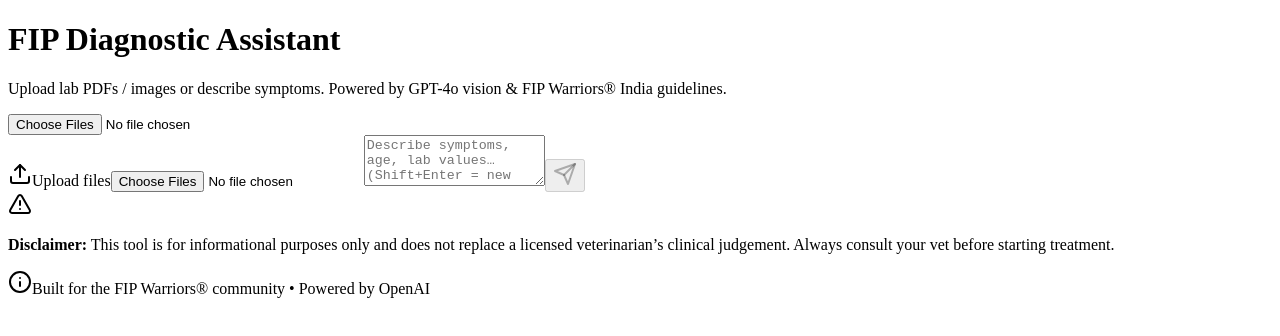
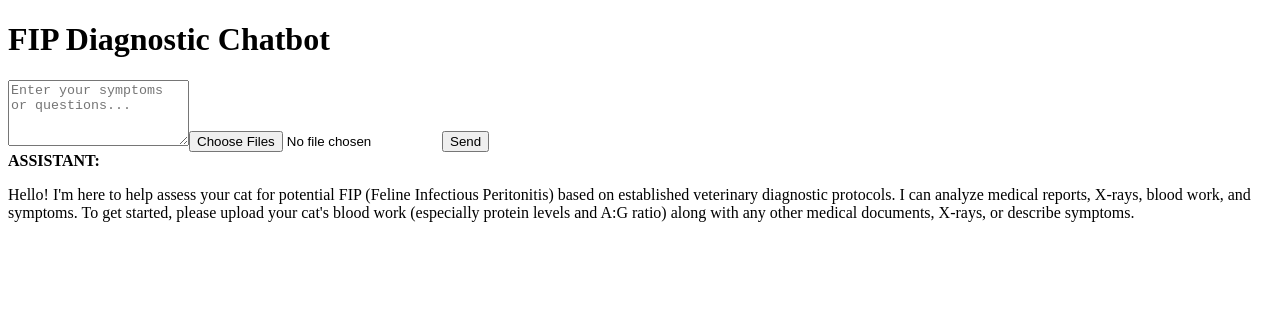
Before and after one commit to Hornypanda/FIP, a Next.js app: page / in a window 1280 px wide. Shown: the top 336 px of the page. Built offline with nearby package versions, Linux system fonts and the light colour scheme.

Commit message:
Update FipDiagnosticChatbot.tsx

```diff
--- a/components/FipDiagnosticChatbot.tsx
+++ b/components/FipDiagnosticChatbot.tsx
@@ -1,347 +1,166 @@
-/* components/FipDiagnosticChatbot.tsx */
-import React, {
-  useState,
-  useRef,
-  useEffect,
-  ChangeEvent,
-  KeyboardEvent,
-} from "react";
-import {
-  Upload as UploadIcon,
-  Send,
-  Info,
-  AlertTriangle,
-} from "lucide-react";
-import * as pdfjsLib from "pdfjs-dist/legacy/build/pdf";
+import React, { useState, useRef } from 'react';
+import { Upload, Send, FileText, Image, MessageCircle, AlertTriangle, Stethoscope, Heart, CheckCircle, Info } from 'lucide-react';
 
-/* -------------------------------------------------------------
-   1.  helper – File → base-64 data-URL  (for images & rendered PDFs)
----------------------------------------------------------------- */
-const fileToDataURL = (f: File) =>
-  new Promise<string>((res, rej) => {
-    const fr = new FileReader();
-    fr.onload = () => res(fr.result as string);
-    fr.onerror = rej;
-    fr.readAsDataURL(f);
-  });
+const FIPDiagnosticChatbot = () => {
+  const [messages, setMessages] = useState([
+    {
+      role: 'assistant',
+      content: 'Hello! I\'m here to help assess your cat for potential FIP (Feline Infectious Peritonitis) based on established veterinary diagnostic protocols. I can analyze medical reports, X-rays, blood work, and symptoms.\n\nTo get started, please upload your cat\'s blood work (especially protein levels and A:G ratio) along with any other medical documents, X-rays, or describe symptoms.'
+    }
+  ]);
+  const [inputMessage, setInputMessage] = useState('');
+  const [uploadedFiles, setUploadedFiles] = useState([]);
+  const [isLoading, setIsLoading] = useState(false);
+  const fileInputRef = useRef(null);
 
-/* -------------------------------------------------------------
-   2.  helper – Extract TEXT from PDF
----------------------------------------------------------------- */
-async function pdfToText(file: File): Promise<string> {
-  const data = await file.arrayBuffer();
-  const pdf = await pdfjsLib.getDocument({ data }).promise;
-  let full = "";
-  for (let p = 1; p <= pdf.numPages; p++) {
-    const page = await pdf.getPage(p);
-    const txt = await page.getTextContent();
-    full +=
-      txt.items
-        .map((it: any) => ("str" in it ? it.str : ""))
-        .join(" ")
-        .trim() + "\n";
-  }
-  return full.trim();
-}
-
-/* -------------------------------------------------------------
-   3.  helper – Render N pages of a PDF to PNG data-URLs
----------------------------------------------------------------- */
-async function pdfToImages(
-  file: File,
-  maxPages = 3
-): Promise<string[]> {
-  const buf = await file.arrayBuffer();
-  const pdf = await pdfjsLib.getDocument({ data: buf }).promise;
-  const urls: string[] = [];
-
-  const pages = Math.min(maxPages, pdf.numPages);
-  for (let p = 1; p <= pages; p++) {
-    const page = await pdf.getPage(p);
-    const viewport = page.getViewport({ scale: 1.5 });
-    const canvas = document.createElement("canvas");
-    canvas.width = viewport.width;
-    canvas.height = viewport.height;
-    const ctx = canvas.getContext("2d")!;
-    await page.render({ canvasContext: ctx, viewport }).promise;
-    urls.push(canvas.toDataURL("image/png"));
-  }
-  return urls;
-}
-
-/* tiny helper to wrap a data-URL in a File-like object */
-const dataUrlToFile = (url: string, idx: number) =>
-  new File([url], `page-${idx}.png`, { type: "image/png" });
-
-/* -------------------------------------------------------------
-   4.  Chat completions via our serverless /api/chat
----------------------------------------------------------------- */
-async function askOpenAI(
-  userMsg: string,
-  allImages: File[],
-  pdfTexts: string[]
-): Promise<string> {
-  const visionMsgs = await Promise.all(
-    allImages.map(async (f) => ({
-      role: "user",
-      content: [
-        {
-          type: "image_url",
-          image_url: { url: await fileToDataURL(f) },
-        },
-      ],
-    }))
-  );
-
-  const pdfTextBlock =
-    pdfTexts.length > 0
-      ? [
-          {
-            role: "user",
-            content:
-              "The user also provided the following extracted PDF text:\n\n" +
-              pdfTexts.join("\n\n---\n\n"),
-          },
-        ]
-      : [];
-
-  const resp = await fetch("/api/chat", {
-    method: "POST",
-    headers: { "Content-Type": "application/json" },
-    body: JSON.stringify({
-      messages: [
-        {
-          role: "system",
-          content:
-            "You are an evidence-based assistant specialising in Feline Infectious Peritonitis (FIP). " +
-            "Analyse any attached images (bloodwork screenshots, X-rays, ultrasound) and/or extracted PDF text. " +
-            "Cite values, explain relevance to FIP, and clearly state uncertainty.",
-        },
-        { role: "user", content: userMsg || "(See attached files)" },
-        ...visionMsgs,
-        ...pdfTextBlock,
-      ],
-      model: "gpt-4o-mini",
-      max_tokens: 800,
-      temperature: 0.2,
-    }),
-  }).then((r) => r.json());
-
-  return (
-    resp?.choices?.[0]?.message?.content ??
-    "⚠️ OpenAI didn’t return any text."
-  );
-}
-
-/* -------------------------------------------------------------
-   5.  React component
----------------------------------------------------------------- */
-export default function FipDiagnosticChatbot() {
-  /* state */
-  const [history, setHistory] = useState<
-    { role: "user" | "assistant"; content: string }[]
-  >([]);
-  const [input, setInput] = useState("");
-  const [files, setFiles] = useState<File[]>([]);
-  const [busy, setBusy] = useState(false);
-
-  /* refs */
-  const pickerRef = useRef<HTMLInputElement>(null);
-  const bottomRef = useRef<HTMLDivElement>(null);
-
-  /* auto-scroll */
-  useEffect(() => {
-    bottomRef.current?.scrollIntoView({ behavior: "smooth" });
-  }, [history, busy]);
-
-  /* handle selection */
-  const handleChoose = (e: ChangeEvent<HTMLInputElement>) => {
-    if (!e.target.files) return;
-    setFiles(Array.from(e.target.files));
-  };
-
-  /* send */
-  const send = async () => {
-    if (!input.trim() && files.length === 0) return;
-
-    // optimistic UI
-    setHistory((h) => [
-      ...h,
-      {
-        role: "user",
-        content:
-          input ||
-          `📎 Sent ${files.length} file${files.length > 1 ? "s" : ""}.`,
+  const fipKnowledgeBase = {
+    types: {
+      wet: "Usually beginning with high temperature, loss of appetite and lethargy...",
+      pleural: "Showing similar symptoms of lethargy, high temperature and loss of appetite...",
+      dry: "Often more difficult to diagnose, Dry FIP also tends to be more chronic...",
+      ocular: "When the virus manages to reach the eyes it's called Ocular FIP...",
+      neurological: "When the virus crosses the blood-brain barrier, inflammation can enter the brain..."
+    },
+    bloodworkIndicators: {
+      wetFIP: {
+        hematocrit: "reduced",
+        reticulocyte: "normal to reduced",
+        neutrophils: "increased",
+        lymphocytes: "reduced",
+        mcv: "reduced",
+        totalProtein: "normal to elevated",
+        albumin: "normal to reduced",
+        globulins: "increased",
+        gammaglobulins: "increased",
+        ag: "reduced (<0.5)",
+        bilirubin: "increased",
+        acutePhaseProteins: "increased"
       },
-    ]);
-    setBusy(true);
-
-    try {
-      const imgFiles = files.filter((f) => f.type.startsWith("image/"));
-      const pdfFiles = files.filter(
-        (f) => f.type === "application/pdf"
-      );
-
-      /* extract text + images from PDFs */
-      const pdfTexts = await Promise.all(pdfFiles.map(pdfToText));
-      const pdfImgArrays = await Promise.all(
-        pdfFiles.map(pdfToImages)
-      );
-      const pdfImgs = pdfImgArrays
-        .flat()
-        .map(dataUrlToFile); // wrap as File objects
-
-      const allImages = [...imgFiles, ...pdfImgs];
-
-      const reply = await askOpenAI(input, allImages, pdfTexts);
-      setHistory((h) => [...h, { role: "assistant", content: reply }]);
-    } catch (err) {
-      console.error(err);
-      setHistory((h) => [
-        ...h,
-        {
-          role: "assistant",
-          content:
-            "Sorry, something went wrong while talking to OpenAI. Try again later.",
-        },
-      ]);
-    } finally {
-      setInput("");
-      setFiles([]);
-      setBusy(false);
+      dryFIP: {
+        hematocrit: "normal to reduced",
+        reticulocyte: "normal to reduced",
+        neutrophils: "increased",
+        lymphocytes: "normal to reduced",
+        mcv: "reduced",
+        totalProtein: "normal to elevated",
+        albumin: "normal to reduced",
+        globulins: "increased",
+        gammaglobulins: "increased",
+        ag: "reduced (<0.5)",
+        bilirubin: "normal to elevated",
+        acutePhaseProteins: "increased"
+      }
+    },
+    diagnosticTools: {
+      ultrasound: "The presence of abdominal or thoracic fluid strongly supports a diagnosis...",
+      pcr: "A positive PCR result, especially on effusion or FNA from a lymph node...",
+      rivalta: "A simple, in-house test that can support FIP diagnosis...",
+      imaging: "MRI is particularly useful in neuro FIP..."
+    },
+    recommendedSamples: {
+      wet: "Effusion",
+      pleural: "Effusion",
+      dry: "Fine needle aspirate of affected Mesenteric Lymph Nodes",
+      ocular: "Aqueous humor",
+      neurological: "Cerebrospinal fluid (via CSF tap)"
     }
   };
 
-  const onKey = (e: KeyboardEvent<HTMLTextAreaElement>) => {
-    if (e.key === "Enter" && !e.shiftKey) {
-      e.preventDefault();
-      send();
+  const analyzeWithOpenAI = async (userInput, files = []) => {
+    try {
+      const openAiApiKey = process.env.NEXT_PUBLIC_OPENAI_API_KEY || '';
+      if (!openAiApiKey) throw new Error("OpenAI API key is not set.");
+
+      const context = `You are a FIP (Feline Infectious Peritonitis) diagnostic assistant. Use only the following vetted knowledge:\n\nTYPES:\n${Object.entries(fipKnowledgeBase.types).map(([k, v]) => `${k}: ${v}`).join('\n')}\n\nBLOODWORK:\nWet: ${Object.entries(fipKnowledgeBase.bloodworkIndicators.wetFIP).map(([k,v]) => `${k}: ${v}`).join(', ')}\nDry: ${Object.entries(fipKnowledgeBase.bloodworkIndicators.dryFIP).map(([k,v]) => `${k}: ${v}`).join(', ')}\n\nTOOLS:\n${Object.entries(fipKnowledgeBase.diagnosticTools).map(([k, v]) => `${k}: ${v}`).join('\n')}\n\nSAMPLES:\n${Object.entries(fipKnowledgeBase.recommendedSamples).map(([k,v]) => `${k}: ${v}`).join(', ')}`;
+
+      const messages = [
+        { role: "system", content: context },
+        { role: "user", content: userInput || "Please analyze the uploaded files and symptoms for FIP." }
+      ];
+
+      const res = await fetch("https://api.openai.com/v1/chat/completions", {
+        method: "POST",
+        headers: {
+          "Content-Type": "application/json",
+          Authorization: `Bearer ${openAiApiKey}`
+        },
+        body: JSON.stringify({
+          model: "gpt-4",
+          messages,
+          temperature: 0.3,
+          max_tokens: 1500
+        })
+      });
+
+      const data = await res.json();
+      return data.choices?.[0]?.message?.content || "No valid response from OpenAI.";
+    } catch (err) {
+      console.error("OpenAI error:", err);
+      return "There was an error processing your request with OpenAI.";
     }
   };
 
-  /* -----------------------------------------------------------
-     6.  UI – polished Tailwind design
-  ----------------------------------------------------------- */
+  const handleSendMessage = async () => {
+    if (!inputMessage.trim() && uploadedFiles.length === 0) return;
+
+    const userMessage = {
+      role: 'user',
+      content: inputMessage || 'I have uploaded files for analysis.',
+      files: uploadedFiles
+    };
+
+    setMessages(prev => [...prev, userMessage]);
+    setIsLoading(true);
+    setInputMessage('');
+    setUploadedFiles([]);
+
+    try {
+      const response = await analyzeWithOpenAI(inputMessage, uploadedFiles);
+
+      setMessages(prev => [...prev, {
+        role: 'assistant',
+        content: response
+      }]);
+    } catch (error) {
+      setMessages(prev => [...prev, {
+        role: 'assistant',
+        content: 'There was an error with the OpenAI API.'
+      }]);
+    }
+
+    setIsLoading(false);
+  };
+
   return (
-    <div className="min-h-screen bg-gradient-to-br from-indigo-50 via-purple-50 to-pink-50 flex flex-col gap-10 p-6 md:p-10">
-      {/* hero */}
-      <header className="text-center space-y-3">
-        <h1 className="text-4xl md:text-5xl font-extrabold bg-gradient-to-r from-blue-600 to-indigo-600 text-transparent bg-clip-text drop-shadow-sm">
-          FIP Diagnostic Assistant
-        </h1>
-        <p className="text-gray-700 max-w-xl mx-auto">
-          Upload lab PDFs / images or describe symptoms. Powered by GPT-4o
-          vision &amp; FIP Warriors® India guidelines.
-        </p>
-      </header>
-
-      {/* chat card */}
-      <section className="flex-1 max-w-4xl mx-auto bg-white/80 backdrop-blur-lg rounded-3xl shadow-2xl overflow-hidden flex flex-col">
-        {/* message history */}
-        <div className="flex-1 overflow-y-auto p-6 md:p-8 space-y-6 bg-gradient-to-b from-white/50 to-white">
-          {history.map((m, i) => (
-            <div
-              key={i}
-              className={`flex ${
-                m.role === "user" ? "justify-end" : "justify-start"
-              }`}
-            >
-              <div
-                className={`max-w-[80%] rounded-2xl p-4 md:p-5 whitespace-pre-wrap leading-relaxed backdrop-blur ${
-                  m.role === "user"
-                    ? "bg-gradient-to-r from-blue-500 to-indigo-600 text-white shadow-md"
-                    : "bg-white/70 border border-gray-200 shadow-sm"
-                }`}
-              >
-                {m.content}
-              </div>
-            </div>
-          ))}
-          {busy && (
-            <p className="text-sm text-gray-500 animate-pulse">
-              🤖 Bot is typing…
-            </p>
-          )}
-          <div ref={bottomRef} />
-        </div>
-
-        {/* composer */}
-        <div className="border-t bg-white/90 backdrop-blur p-4 md:p-6 space-y-3">
-          {/* selected file chips */}
-          {files.length > 0 && (
-            <div className="flex flex-wrap gap-2">
-              {files.map((f) => (
-                <span
-                  key={f.name + f.size}
-                  className="text-xs bg-gray-200 px-2 py-1 rounded-md"
-                >
-                  {f.name}
-                </span>
-              ))}
-            </div>
-          )}
-
-          {/* hidden picker */}
-          <input
-            ref={pickerRef}
-            type="file"
-            accept=".pdf,image/png,image/jpeg"
-            multiple
-            className="hidden"
-            onChange={handleChoose}
-          />
-
-          <div className="flex gap-3">
-            {/* upload label */}
-            <label className="flex items-center gap-2 px-4 py-3 bg-gray-100 hover:bg-gray-200 text-gray-700 rounded-xl cursor-pointer transition">
-              <UploadIcon className="w-4 h-4" />
-              Upload files
-              <input
-                type="file"
-                accept=".pdf,image/png,image/jpeg"
-                multiple
-                className="hidden"
-                onChange={handleChoose}
-              />
-            </label>
-
-            {/* text box */}
-            <textarea
-              rows={3}
-              className="flex-1 p-3 border border-gray-300 rounded-xl resize-none text-sm focus:outline-none focus:ring-2 focus:ring-indigo-300"
-              placeholder="Describe symptoms, age, lab values… (Shift+Enter = new line)"
-              value={input}
-              onChange={(e) => setInput(e.target.value)}
-              onKeyDown={onKey}
-            />
-
-            {/* send button */}
-            <button
-              onClick={send}
-              disabled={busy || (!input.trim() && files.length === 0)}
-              className="px-4 py-3 bg-gradient-to-r from-blue-500 to-indigo-600 text-white rounded-xl disabled:opacity-50 transition shadow-md hover:shadow-lg"
-            >
-              <Send className="w-5 h-5" />
-            </button>
+    <div className="p-6">
+      <h1 className="text-2xl font-bold mb-4">FIP Diagnostic Chatbot</h1>
+      <textarea
+        value={inputMessage}
+        onChange={(e) => setInputMessage(e.target.value)}
+        placeholder="Enter your symptoms or questions..."
+        rows={4}
+        className="w-full border rounded p-2 mb-4"
+      />
+      <input
+        type="file"
+        multiple
+        ref={fileInputRef}
+        onChange={(e) => setUploadedFiles([...e.target.files])}
+        className="mb-4"
+      />
+      <button onClick={handleSendMessage} className="bg-blue-600 text-white px-4 py-2 rounded">
+        {isLoading ? 'Analyzing...' : 'Send'}
+      </button>
+      <div className="mt-6 space-y-4">
+        {messages.map((m, i) => (
+          <div key={i} className={`p-4 rounded ${m.role === 'user' ? 'bg-blue-100' : 'bg-green-100'}`}>
+            <strong>{m.role.toUpperCase()}:</strong>
+            <p className="whitespace-pre-wrap">{m.content}</p>
           </div>
-        </div>
-      </section>
-
-      {/* disclaimer */}
-      <aside className="max-w-4xl mx-auto bg-amber-50 border-l-4 border-amber-400 p-4 md:p-5 rounded-xl flex gap-3">
-        <AlertTriangle className="w-5 h-5 text-amber-500 mt-0.5" />
-        <p className="text-xs text-amber-800">
-          <strong>Disclaimer:</strong> This tool is for informational purposes
-          only and does not replace a licensed veterinarian’s clinical
-          judgement. Always consult your vet before starting treatment.
-        </p>
-      </aside>
-
-      {/* footer */}
-      <footer className="max-w-4xl mx-auto text-xs text-gray-500 flex items-center gap-1">
-        <Info className="w-3 h-3" />
-        Built for the FIP Warriors® community • Powered by OpenAI
-      </footer>
+        ))}
+      </div>
     </div>
   );
-}
+};
+
+export default FIPDiagnosticChatbot;
```
